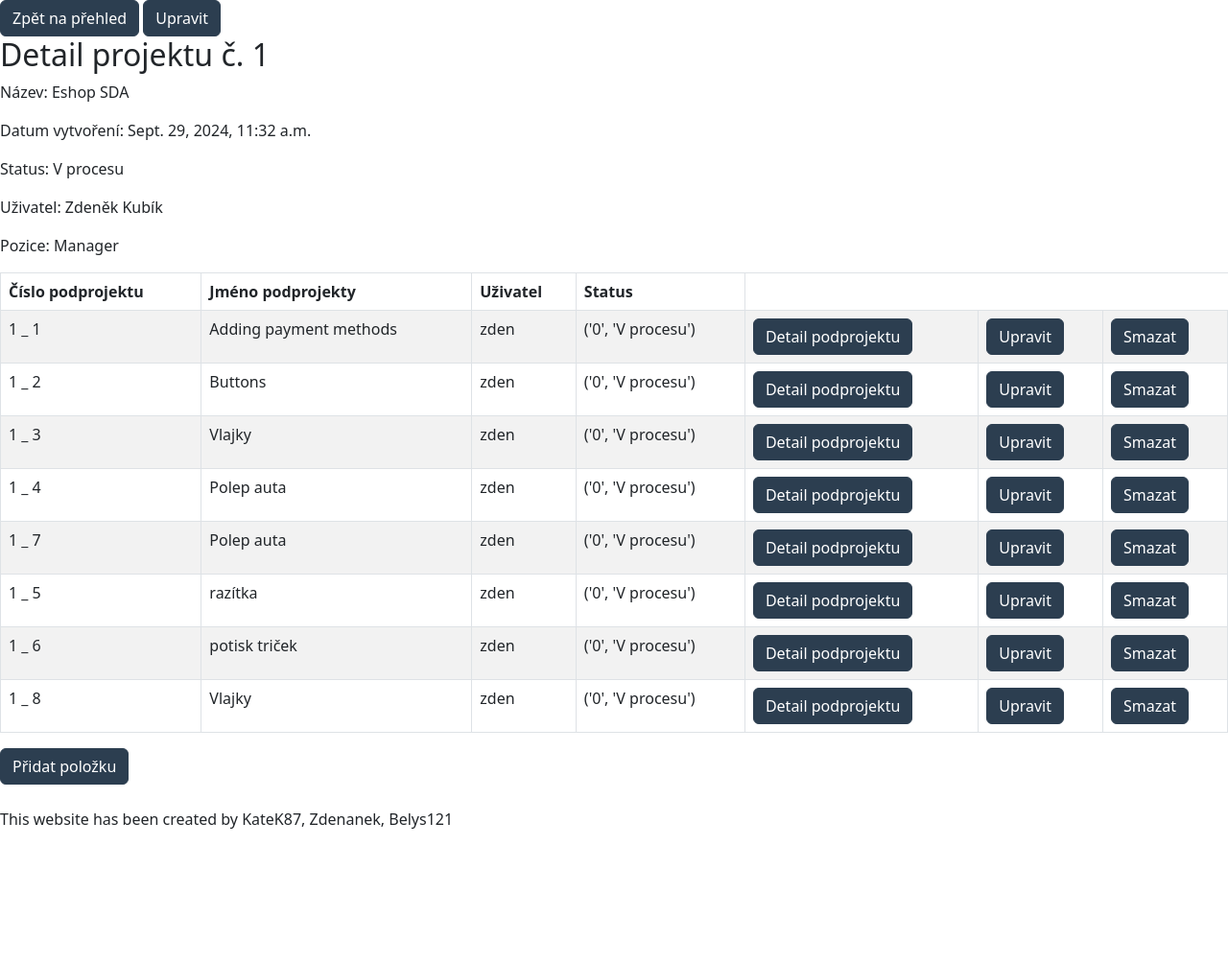
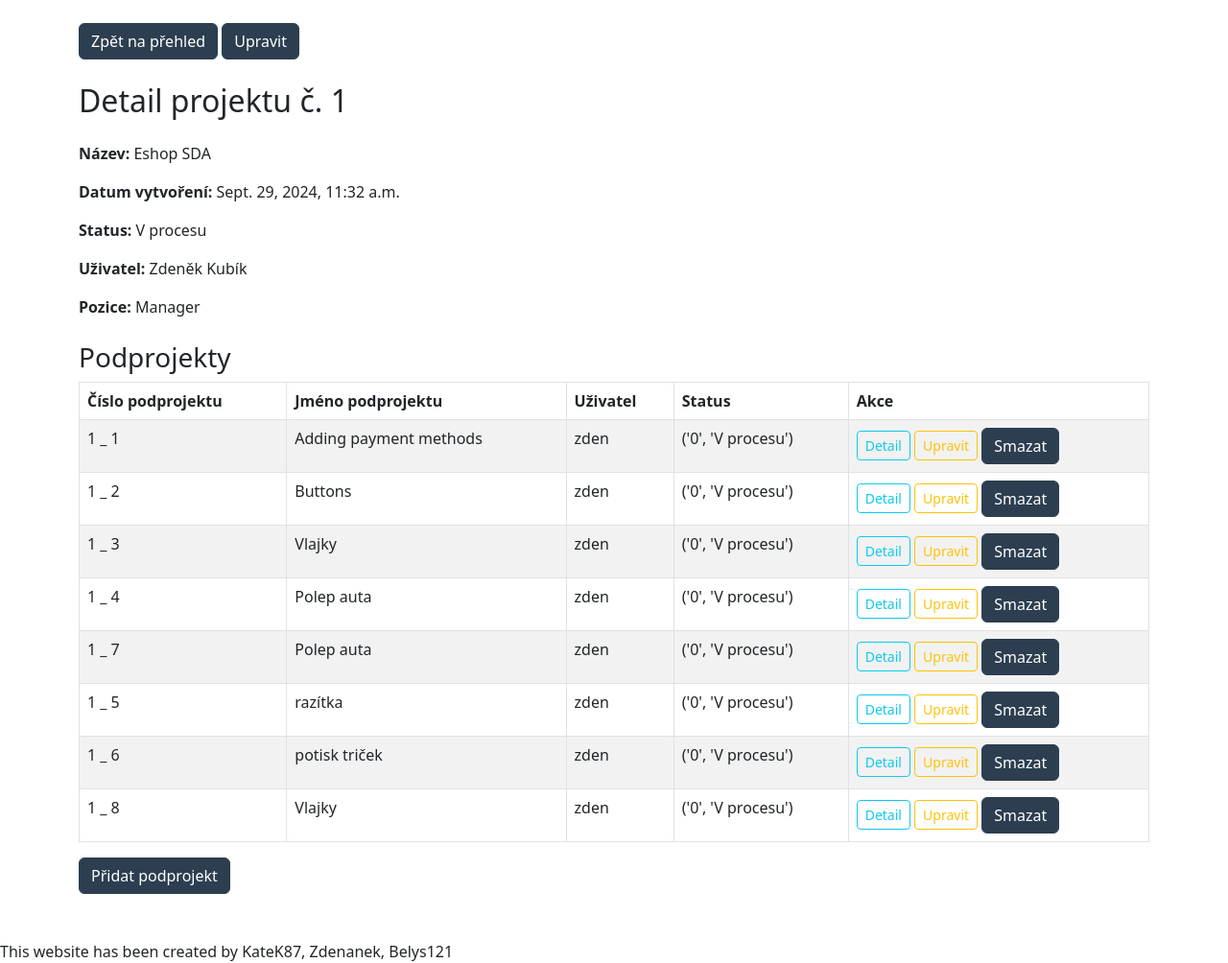
Before and after one commit to zdenanek/EmployeeHub, a Django app: page /contract/1/ in a window 1280 px wide. Shown: the part 56-1060 px from the top of the page at 96% size. Before the commit the page ends 920 px from the top, so only its background shows below. Run offline with Django 4.2, Linux system fonts and the light colour scheme; a user stored in the database is signed in; data comes from the database, SQL or seed files in the repository; parts of the project's set-up code (start-up, migrations or seed data) failed here and were passed over.

Commit message:
feat: detail_contract.html

```diff
--- a/viewer/templates/detail_contract.html
+++ b/viewer/templates/detail_contract.html
@@ -1,55 +1,60 @@
 {% extends 'base.html' %}
 
 {% block title %}
-    SDA Employee Hub | Contract Detail
+    SDA Employee Hub | Detail kontraktu
 {% endblock %}
 
 {% block content %}
 
+<div class="container mt-4">
     <a href="{% url 'navbar_contracts_all' %}" class="btn btn-custom">Zpět na přehled</a>
     <a href="{% url 'contract_update' contract.pk %}" class="btn btn-custom">Upravit</a>
 
-<h2>Detail projektu č. {{ contract.id }}</h2>
-<p>Název: {{ contract.contract_name }}</p>
-<p>Datum vytvoření: {{ contract.created }}</p>
-<p>Status: {{ contract.get_status_display }}</p>
-<p>Uživatel: {{ contract.user.first_name }} {{ contract.user.last_name }}</p>
+    <h2 class="mt-4">Detail projektu č. {{ contract.id }}</h2>
+    <p class="mt-4"><strong>Název:</strong> {{ contract.contract_name }}</p>
+    <p><strong>Datum vytvoření:</strong> {{ contract.created }}</p>
+    <p><strong>Status:</strong> {{ contract.get_status_display }}</p>
+    <p><strong>Uživatel:</strong> {{ contract.user.first_name }} {{ contract.user.last_name }}</p>
 
     {% if contract.user.userprofile.position %}
-    <p>Pozice: {{ contract.user.userprofile.position.name }}</p>
+        <p><strong>Pozice:</strong> {{ contract.user.userprofile.position.name }}</p>
     {% else %}
-    <p>Pozice: Žádná pozice</p>
+        <p><strong>Pozice:</strong> Žádná pozice</p>
     {% endif %}
 
+    <h3 class="mt-4">Podprojekty</h3>
     <table class="table table-striped table-bordered">
         <thead>
             <tr>
                 <th>Číslo podprojektu</th>
-                <th>Jméno podprojekty</th>
+                <th>Jméno podprojektu</th>
                 <th>Uživatel</th>
                 <th>Status</th>
+                <th>Akce</th>
             </tr>
         </thead>
         <tbody>
             {% for subcontract in contract.subcontracts.all %}
             <tr>
-                <td>{{ contract.pk }} _ {{subcontract.subcontract_number }}</td>
+                <td>{{ contract.pk }} _ {{ subcontract.subcontract_number }}</td>
                 <td>{{ subcontract.subcontract_name }}</td>
                 <td>{{ subcontract.user }}</td>
                 <td>{{ subcontract.get_status_display }}</td>
-                <td><a href="{% url 'subcontract_detail' contract_pk=subcontract.contract.pk subcontract_number=subcontract.subcontract_number %}" class="btn btn-custom">Detail podprojektu</a></td>
+                <td>
+                    <a href="{% url 'subcontract_detail' contract_pk=subcontract.contract.pk subcontract_number=subcontract.subcontract_number %}" class="btn btn-outline-info btn-sm">Detail</a>
                     {% if subcontract.subcontract_number %}
-                <td><a href="{% url 'subcontract_update' contract_pk=subcontract.contract.pk subcontract_number=subcontract.subcontract_number %}" class="btn btn-custom">Upravit</a></td>
+                        <a href="{% url 'subcontract_update' contract_pk=subcontract.contract.pk subcontract_number=subcontract.subcontract_number %}" class="btn btn-outline-warning btn-sm">Upravit</a>
                     {% else %}
-                <td><span class="text-danger">Missing subcontract number</span></td>
+                        <span class="text-danger">Chybí číslo podprojektu</span>
                     {% endif %}
-                <td><a href="{% url 'subcontract_delete' subcontract.pk %}" class="btn btn-custom">Smazat</a></td>
-
+                    <a href="{% url 'subcontract_delete' subcontract.pk %}" class="btn btn-custom">Smazat</a>
+                </td>
             </tr>
             {% endfor %}
-
         </tbody>
     </table>
 
-   <a href="{% url 'subcontract_create' contract.pk %}" class="btn btn-custom"> Přidat položku </a>
+    <a href="{% url 'subcontract_create' contract.pk %}" class="btn btn-custom">Přidat podprojekt</a>
+</div>
+
 {% endblock %}
```
Lines whose indentation alone changed are shown as unchanged.
